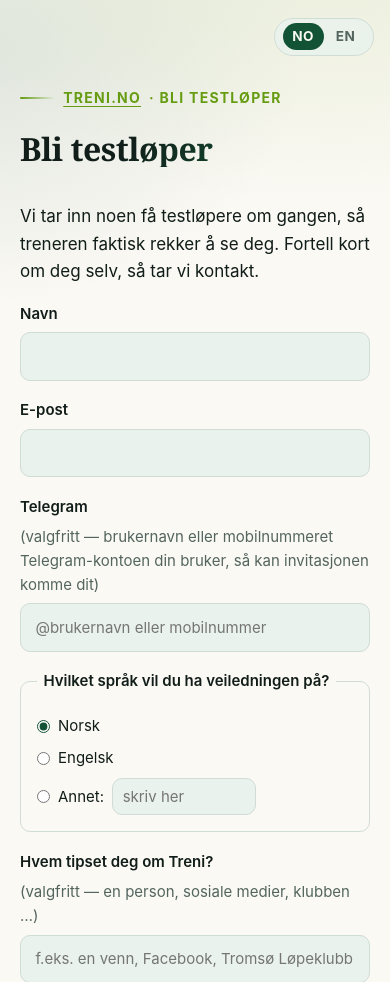
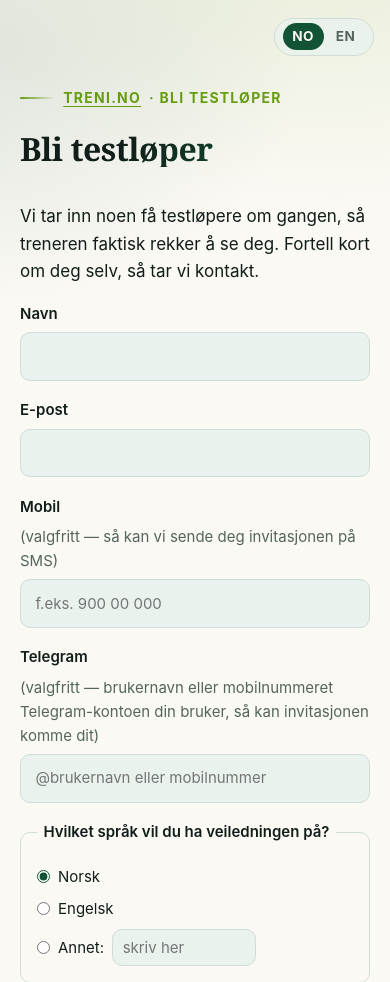
Before and after one commit to oddlevi/oddlevi.github.io, a PHP site: page /bli-testloper.php in a window 390 px wide. Shown: the top 982 px of the page. Run offline with PHP 8.4, Linux system fonts and the light colour scheme.

Commit message:
Interesseskjema: mobil-felt (valgfritt) for SMS-invitasjon, NO+EN
Co-Authored-By: Claude Fable 5 <noreply@anthropic.com>
Claude-Session: https://claude.ai/code/session_01KAiacCUa9QSZx3GxkSRU7S

```diff
--- a/bli-testloper.php
+++ b/bli-testloper.php
@@ -9,6 +9,7 @@ if ($_SERVER["REQUEST_METHOD"] === "POST") {
     $om = trim($_POST["om"] ?? "");
     $kilde = mb_substr(trim($_POST["kilde"] ?? ""), 0, 200);
     $tg = trim($_POST["telegram"] ?? "");
+    $mobil = trim($_POST["mobil"] ?? "");
     $sprak_valg = $_POST["sprak"] ?? "norsk";
     $sprak = $sprak_valg === "annet"
         ? (trim($_POST["sprak_annet"] ?? "") ?: "annet")
@@ -49,11 +50,12 @@ if ($_SERVER["REQUEST_METHOD"] === "POST") {
                     navn VARCHAR(120) NOT NULL,
                     epost VARCHAR(190) NOT NULL,
                     telegram VARCHAR(120) NOT NULL DEFAULT '',
+                    mobil VARCHAR(32) NOT NULL DEFAULT '',
                     om TEXT,
                     status VARCHAR(20) NOT NULL DEFAULT 'venter'
                 ) CHARACTER SET utf8mb4");
-                $pdo->prepare("INSERT INTO venteliste (navn, epost, telegram, om, sprak, kilde) VALUES (?,?,?,?,?,?)")
-                    ->execute([$navn, $epost, $tg, $om, $sprak, $kilde !== "" ? $kilde : null]);
+                $pdo->prepare("INSERT INTO venteliste (navn, epost, telegram, om, sprak, kilde, mobil) VALUES (?,?,?,?,?,?,?)")
+                    ->execute([$navn, $epost, $tg, $om, $sprak, $kilde !== "" ? $kilde : null, $mobil]);
             } catch (Throwable $e) { /* varsling under går uansett */ }
         }
         // Telegram til treneren — garantert kanal uansett e-postlevering
@@ -141,6 +143,10 @@ if ($_SERVER["REQUEST_METHOD"] === "POST") {
       <input type="email" name="epost" required autocomplete="email"
              value="<?php echo htmlspecialchars($_POST["epost"] ?? ""); ?>">
     </label>
+    <label>Mobil <span class="valgfritt">(valgfritt — så kan vi sende deg invitasjonen på SMS)</span>
+      <input type="tel" name="mobil" autocomplete="tel" placeholder="f.eks. 900 00 000"
+             value="<?php echo htmlspecialchars($_POST["mobil"] ?? ""); ?>">
+    </label>
     <label>Telegram <span class="valgfritt">(valgfritt — brukernavn eller mobilnummeret Telegram-kontoen din bruker, så kan invitasjonen komme dit)</span>
       <input type="text" name="telegram" autocomplete="tel" placeholder="@brukernavn eller mobilnummer"
              value="<?php echo htmlspecialchars($_POST["telegram"] ?? ""); ?>">
```
Also changed, not shown: en/join.php (+7 -2 lines).
